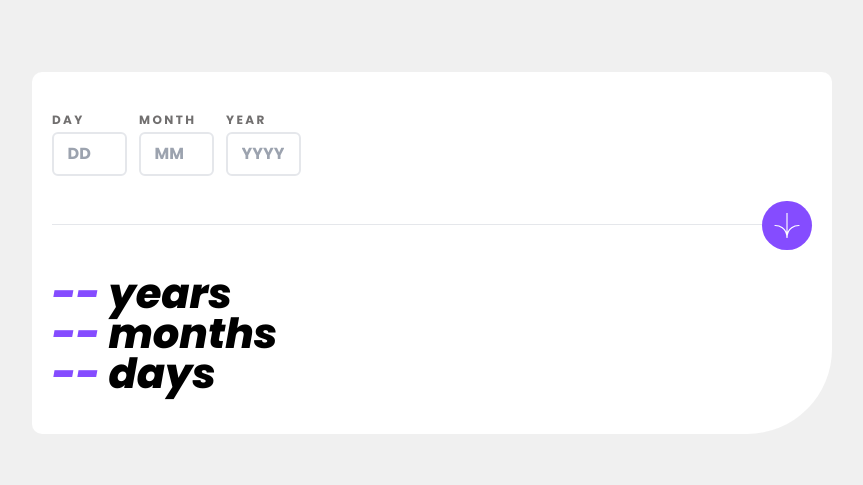
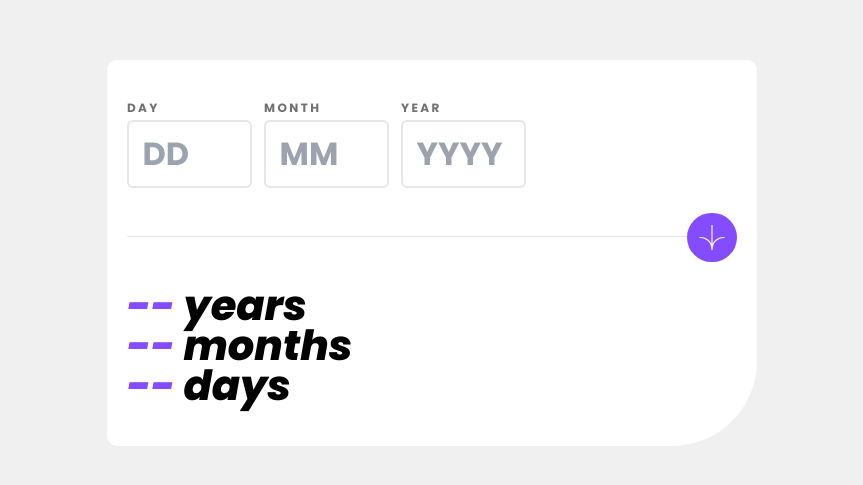
Before and after one commit to Atatra/age-calculator-app, a Next.js app: page / in a window 1280 px wide. Shown: the part 167-652 px from the top of the page, without its empty margins (208-1071 px from the left). Built offline with nearby package versions, Linux system fonts and the light colour scheme.

Commit message:
desktop styling and remove buttons

```diff
--- a/src/app/globals.css
+++ b/src/app/globals.css
@@ -12,3 +12,12 @@
   border-radius: 10px 10px 85px;
   padding: 40px 20px;
 }
+
+input::-webkit-outer-spin-button,
+input::-webkit-inner-spin-button {
+  -webkit-appearance: none;
+  margin: 0;
+}
+input[type="number"] {
+  -moz-appearance: textfield;
+}
--- a/src/app/page.tsx
+++ b/src/app/page.tsx
@@ -5,8 +5,8 @@ export default function Home() {
   return (
     <main className="flex justify-center w-full font-poppins sm:min-h-screen">
       <section
-        className="card mt-20 my-10 max-w-[350px] sm:min-w-[500px] sm:self-center
-        xl:min-w-[800px]
+        className="card mt-20 my-10 max-w-[350px] sm:min-w-[650px] sm:self-center
+
       "
       >
         <form>
--- a/src/components/Input.tsx
+++ b/src/components/Input.tsx
@@ -6,11 +6,11 @@ interface Props {
 }
 const Input = ({ id, name, placeholder, topLabel }: Props) => {
   return (
-    <div className="flex flex-col max-w-[75px]">
+    <div className="flex flex-col max-w-[75px] sm:min-w-[125px]">
       <label
         htmlFor="day"
-        className="tracking-[0.2em] text-xs text-neutral-sGrey font-bold
-        pb-1"
+        className="tracking-[0.2em] text-[0.6rem]/[1rem] sm:text-xs
+        text-neutral-sGrey font-bold pb-1"
       >
         {topLabel}
       </label>
@@ -19,8 +19,8 @@ const Input = ({ id, name, placeholder, topLabel }: Props) => {
         placeholder={placeholder}
         id={id}
         name={name}
-        className="border-2 rounded-md text-[1rem] font-bold pl-[0.85rem]
-        py-2"
+        className="border-2 rounded-md text-[1rem] sm:text-inputs
+        font-bold pl-[0.85rem] py-2 outline-primary-purple"
       />
     </div>
   );
```
